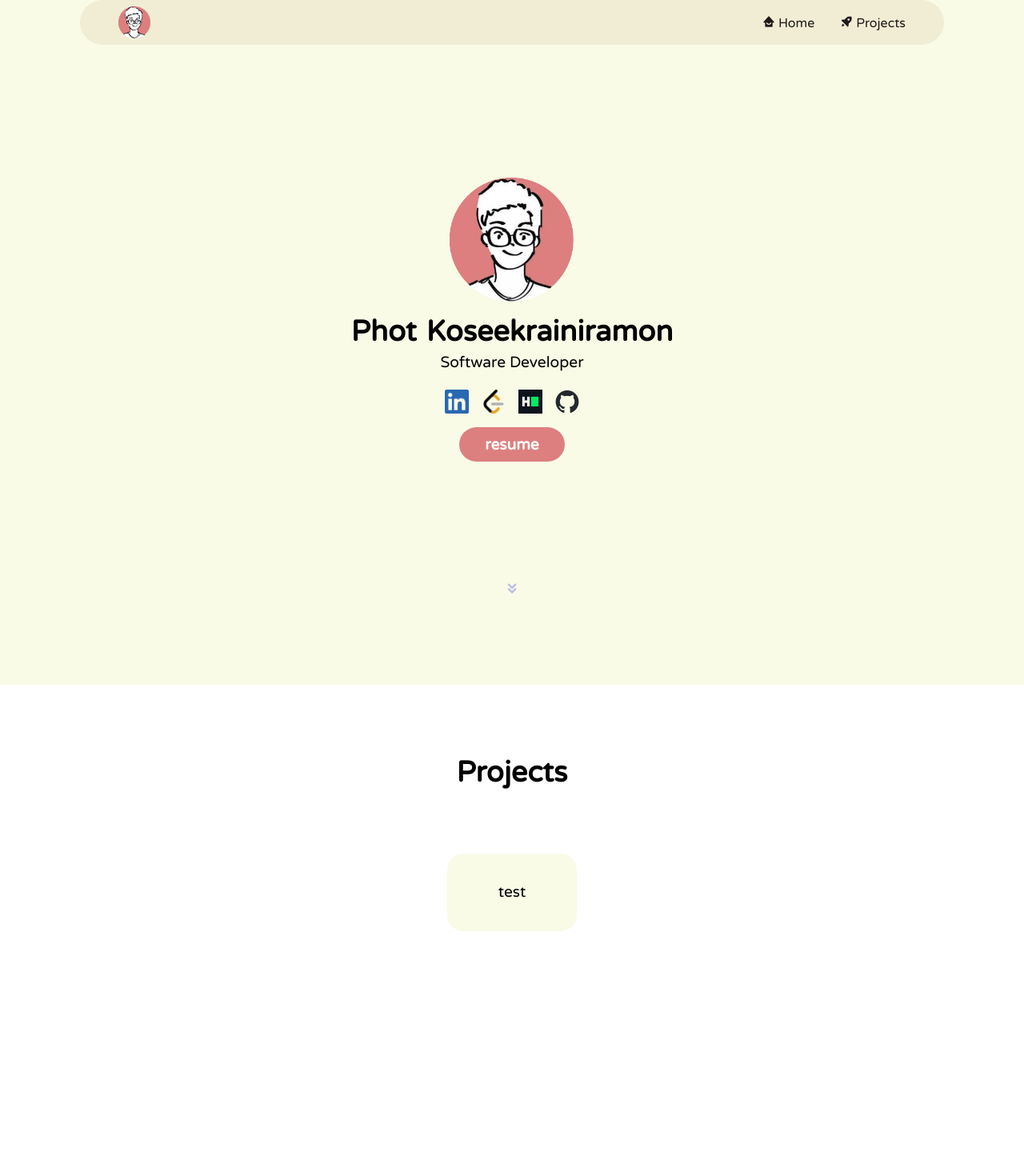
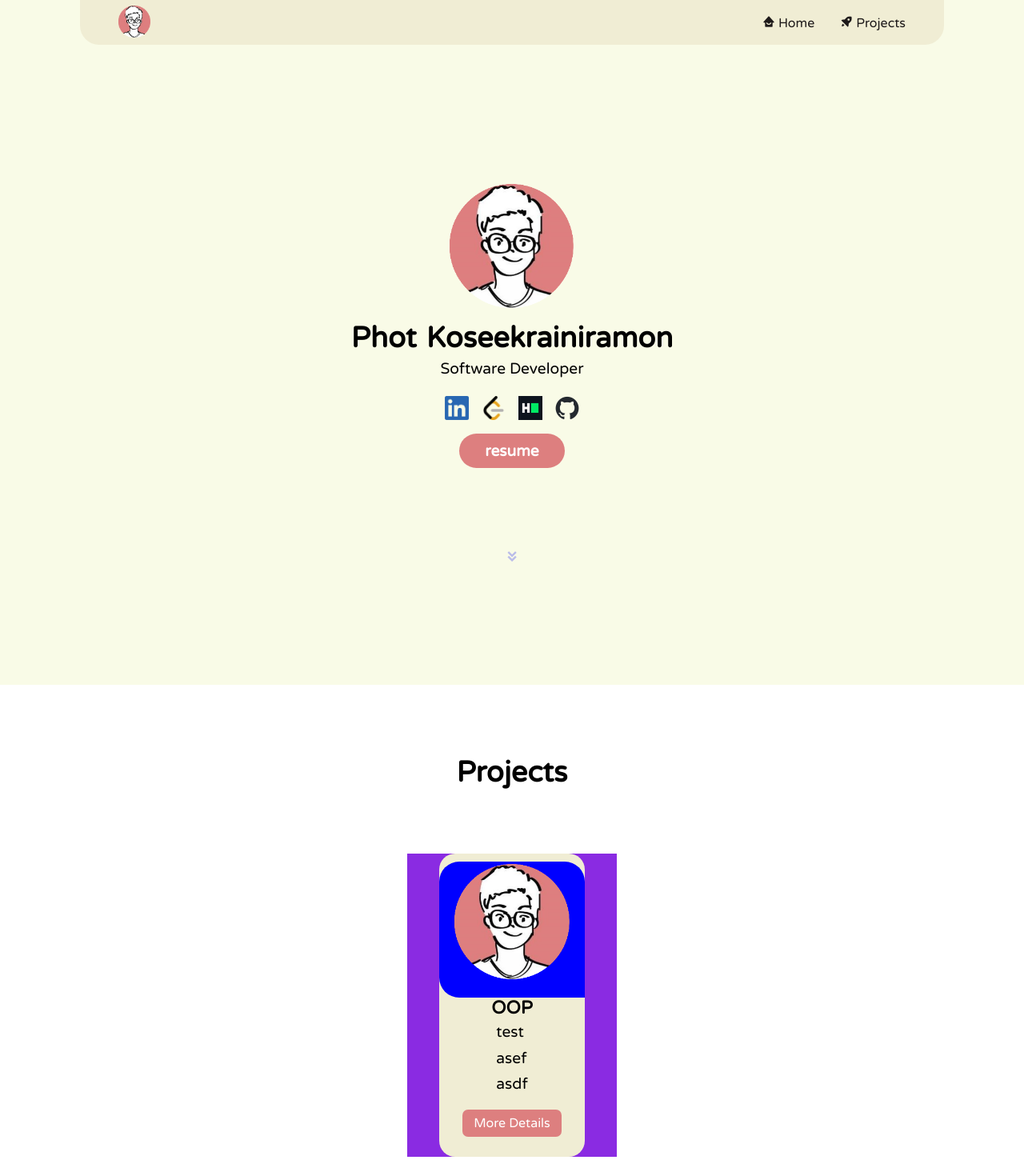
Before and after one commit to photkosee/profile-react, a React (Create React App) app: page / in a window 1280 px wide. Shown: the top 1470 px of the page at 80% size. Built offline with nearby package versions, Linux system fonts and the light colour scheme.

Commit message:
init card

```diff
--- a/src/components/home/home.css
+++ b/src/components/home/home.css
@@ -9,12 +9,13 @@
 .home__first {
     max-width: 500px;
     text-align: center;
-    margin-top: 5rem;
+    margin-top: 3rem;
 }
 
 .home__logo {
     width: 155px;
     height: 155px;
+    cursor: pointer;
 }
 
 .home__name {
@@ -23,6 +24,7 @@
     display: flex;
     align-items: center;
     justify-content: center;
+    cursor: pointer;
 }
 
 .home__letter, .home__down {
@@ -87,7 +89,7 @@ figure:active {
 }
 
 .home__down {
-    margin-top: 10rem;
+    margin-top: 7rem;
 }
 
 .down {
--- a/src/components/navbar/Navbar.jsx
+++ b/src/components/navbar/Navbar.jsx
@@ -2,17 +2,16 @@ import React from "react";
 import "./navbar.css";
 
 const NavBar = () => {
-    const location = window.location;
     return (
         <header className="header">
             <nav className="nav container" id="navbar">
-                <a href="#index" className="nav__logo">
-                    <img src="/logo.png" alt="Greetings" className="logo" width={40} height={40}/>
-                </a>
+                <figure className="nav__logo">
+                    <img src="/logo.png" alt="Logo"/>
+                </figure>
                 <div className="nav__menu">
                     <ul className="nav__list grid">
-                        <li className={"nav__item" + location}>
-                            <a href="#home" className={location === "home" ? "nav__link active" : "nav__link"}>
+                        <li className={"nav__item"}>
+                            <a href="#home" className="nav__link">
                                 <i className="bx bxs-home-smile nav__icon"></i>
                                 Home
                             </a>
--- a/src/components/navbar/navbar.css
+++ b/src/components/navbar/navbar.css
@@ -12,14 +12,20 @@
     column-gap: 1rem;
     background-color: var(--container-color);
     padding: 0.75rem 3rem;
-    border-radius: 1.875rem;
+    border-bottom-left-radius: 1.5rem;
+    border-bottom-right-radius: 1.5rem;
     z-index: 2;
 }
 
 .nav__logo {
-    color: var(--title-color);
-    font-weight: var(--font-medium);
+    width: 40px;
+    height: 40px;
+    margin-top: 0.9rem;
     z-index: 3;
+}
+
+.nav__logo:active {
+    transform: scale(0.95);
 }
 
 .nav__list {
@@ -66,20 +72,27 @@
     transition: all .3s ease-in-out;
 }
 
-.logo {
-    transition: all .3s ease-in-out;
+@media screen and (max-width: 350px) {
+    .nav__logo {
+        display: none;
+    }
+
+    .nav {
+        justify-content: center;
+        align-items: center;
+    }
+
+    .nav__list {
+        column-gap: 1.2rem;
+    }
+
+    .nav__icon {
+        margin-right: 0.15rem;
+    }
 }
 
-.logo:hover {
-    transform: scale(1.15);
+@media screen and (max-width: 247px) {
+    .nav__icon {
+        display: none;
+    }
 }
-
-.logo:active {
-    transform: scale(0.85);
-}
-
-.stick {
-    position: fixed;
-    top: 0;
-    width: 100%;
-}
--- /dev/null
+++ b/src/components/project/Card.jsx
@@ -0,0 +1,33 @@
+import React from "react";
+import "./card.css";
+
+const Card = (probs) => {
+    return (
+        <div className="slide-container">
+            <div className="slide-content">
+                <div className="card-wrapper">
+                    <div className="card">
+                        <div className="image-content">
+                            <span className="overlay"></span>
+                            <div className="card-image">
+                                <img src="/logo.png" alt="" className="card-img"></img>
+                            </div>
+                        </div>
+
+                        <div className="card-content">
+                            <h3 className="name">OOP</h3>
+                            <p className="description">
+                                test<br/>
+                                asef<br/>
+                                asdf
+                            </p>
+                            <button className="card-btn">More Details</button>
+                        </div>
+                    </div>
+                </div>
+            </div>
+        </div>
+    );
+}
+
+export default Card;
--- a/src/components/project/Project.jsx
+++ b/src/components/project/Project.jsx
@@ -1,14 +1,13 @@
 import React from "react";
 import "./project.css";
+import Card from "./Card";
 
 const Project = () => {
     return (
         <section className="project section" id="project">
             <h2 className="section__title project__name">Projects</h2>
             <div className="project__container container grid">
-                <div className="project__content">
-                    <span>test</span>
-                </div>
+                <Card />
             </div>
         </section>
     );
--- /dev/null
+++ b/src/components/project/card.css
@@ -0,0 +1,70 @@
+.card-image {
+    position: relative;
+    height: 150px;
+    width: 150px;
+    padding: 3px;
+}
+
+.image-content {
+    row-gap: 2px;
+    position: relative;
+}
+
+.image-content,
+.card-content {
+    display: flex;
+    flex-direction: column;
+    align-items: center;
+    padding: 10px 14px;
+}
+
+.card-image .card-img {
+    height: 100%;
+    width: 100%;
+    object-fit: cover;
+}
+
+.slide-content {
+    margin: 0 40px;
+}
+
+.card {
+    border-radius: 20px;
+    background-color: var(--container-color);
+}
+
+.card-btn {
+    border: none;
+    color: white;
+    padding: 7px 14px;
+    background-color: var(--first-color);
+    border-radius: 7px;
+    margin: 15px;
+    cursor: pointer;
+    transition: all 0.2s ease;
+    font-size: var(--small-font-size);
+}
+
+.card-btn:hover {
+    transform: scale(1.05);
+}
+
+.card-btn:active {
+    transform: scale(0.95);
+}
+
+.overlay {
+    position: absolute;
+    left: 0;
+    right: 0;
+    height: 100%;
+    width: 100%;
+    background-color: blue;
+    border-radius:  25px 25px 0 25px;
+}
+
+.slide-container {
+    max-width: 1120px;
+    width: 100%;
+    background-color: blueviolet;
+}
```
